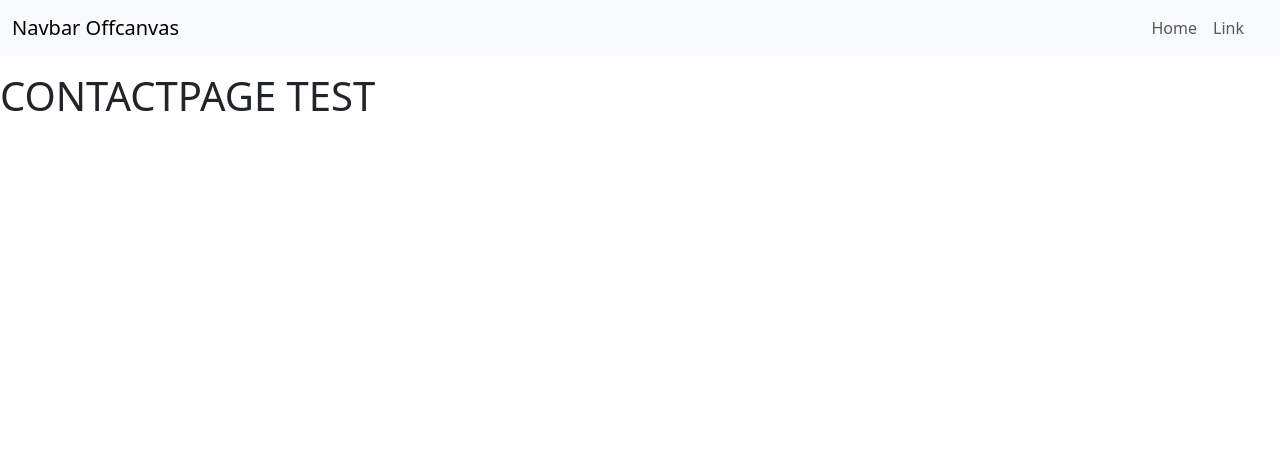
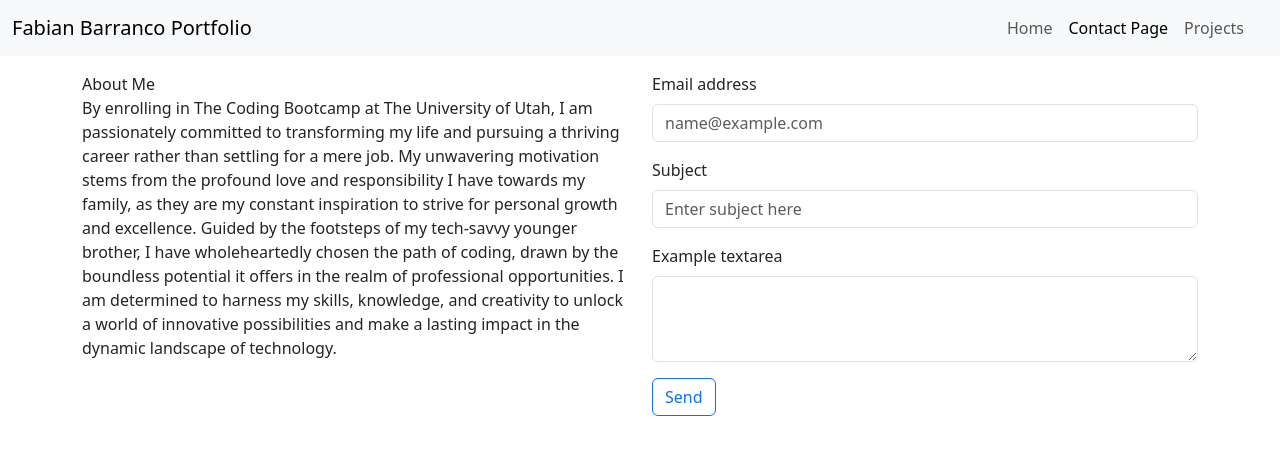
Before and after one commit to CaptFlopp3y/ResumePortfolio, a React (Create React App) app in the folder resumeapp/: page /contactme in a window 1280 px wide. Shown: the top 454 px of the page. Built offline with nearby package versions, Linux system fonts and the light colour scheme.

Commit message:
contact page

```diff
--- a/resumeapp/src/components/appNavbar.js
+++ b/resumeapp/src/components/appNavbar.js
@@ -2,12 +2,13 @@ import Container from 'react-bootstrap/Container';
 import Nav from 'react-bootstrap/Nav';
 import Navbar from 'react-bootstrap/Navbar';
 import Offcanvas from 'react-bootstrap/Offcanvas';
+import { NavLink } from "react-router-dom";
 
 const AppNavbar = () => {
     return (
         <header><Navbar expand={'lg'} className="bg-body-tertiary mb-3">
             <Container fluid>
-                <Navbar.Brand href="#">Navbar Offcanvas</Navbar.Brand>
+                <Navbar.Brand href="#">Fabian Barranco Portfolio</Navbar.Brand>
                 <Navbar.Toggle aria-controls={`offcanvasNavbar-expand`} />
                 <Navbar.Offcanvas
                     id={`offcanvasNavbar-expand`}
@@ -16,13 +17,14 @@ const AppNavbar = () => {
                 >
                     <Offcanvas.Header closeButton>
                         <Offcanvas.Title id={`offcanvasNavbarLabel-expand`}>
-                            Offcanvas
+                            Menu
                         </Offcanvas.Title>
                     </Offcanvas.Header>
                     <Offcanvas.Body>
                         <Nav className="justify-content-end flex-grow-1 pe-3">
-                            <Nav.Link href="#action1">Home</Nav.Link>
-                            <Nav.Link href="#action2">Link</Nav.Link>
+                            <Nav.Link as={NavLink} to='/'>Home</Nav.Link>
+                            <Nav.Link as={NavLink} to='/contactme'>Contact Page</Nav.Link>
+                            <Nav.Link as={NavLink} to='/projects'>Projects</Nav.Link>
                         </Nav>
                     </Offcanvas.Body>
                 </Navbar.Offcanvas>
--- a/resumeapp/src/pages/contactPage.js
+++ b/resumeapp/src/pages/contactPage.js
@@ -1,6 +1,38 @@
+import Container from 'react-bootstrap/Container';
+import Row from 'react-bootstrap/Row';
+import Col from 'react-bootstrap/Col';
+import Form from 'react-bootstrap/Form';
+import Button from 'react-bootstrap/Button';
+
 const ContactPage = () => {
     return (
-        <h1>CONTACTPAGE TEST</h1>
+        <Container>
+            <Row>
+                <Col>
+                    <header>About Me</header>
+                    <p>
+                        By enrolling in The Coding Bootcamp at The University of Utah, I am passionately committed to transforming my life and pursuing a thriving career rather than settling for a mere job. My unwavering motivation stems from the profound love and responsibility I have towards my family, as they are my constant inspiration to strive for personal growth and excellence. Guided by the footsteps of my tech-savvy younger brother, I have wholeheartedly chosen the path of coding, drawn by the boundless potential it offers in the realm of professional opportunities. I am determined to harness my skills, knowledge, and creativity to unlock a world of innovative possibilities and make a lasting impact in the dynamic landscape of technology.
+                    </p>
+                </Col>
+                <Col>
+                    <Form>
+                        <Form.Group className="mb-3" controlId="Email">
+                            <Form.Label>Email address</Form.Label>
+                            <Form.Control type="email" placeholder="name@example.com" />
+                        </Form.Group>
+                        <Form.Group className="mb-3" controlId="Subject">
+                            <Form.Label>Subject</Form.Label>
+                            <Form.Control type="text" placeholder="Enter subject here" />
+                        </Form.Group>
+                        <Form.Group className="mb-3" controlId="Message">
+                            <Form.Label>Example textarea</Form.Label>
+                            <Form.Control as="textarea" rows={3} />
+                        </Form.Group>
+                        <Button variant="outline-primary">Send</Button>
+                    </Form>
+                </Col>
+            </Row>
+        </Container>
     );
 };
 export default ContactPage;
```
